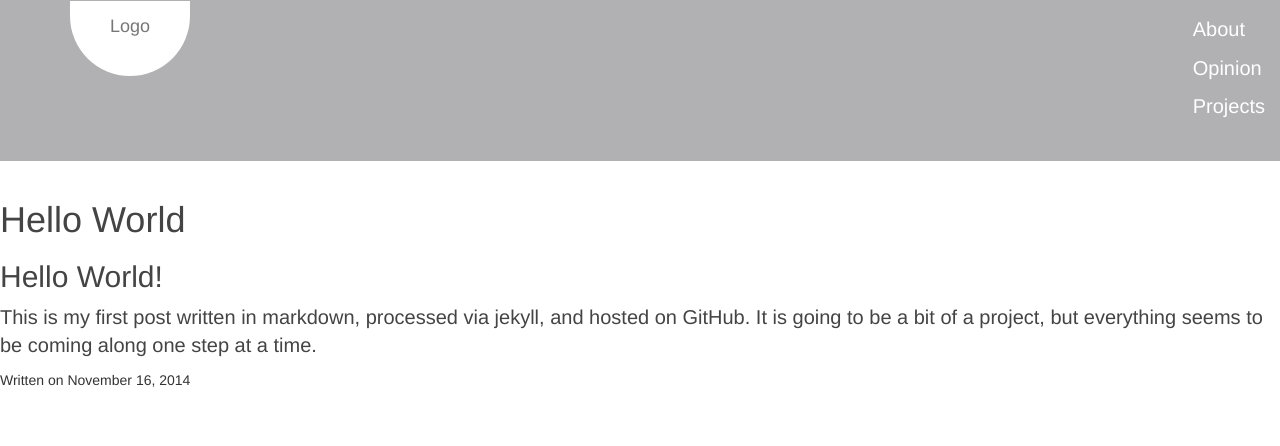
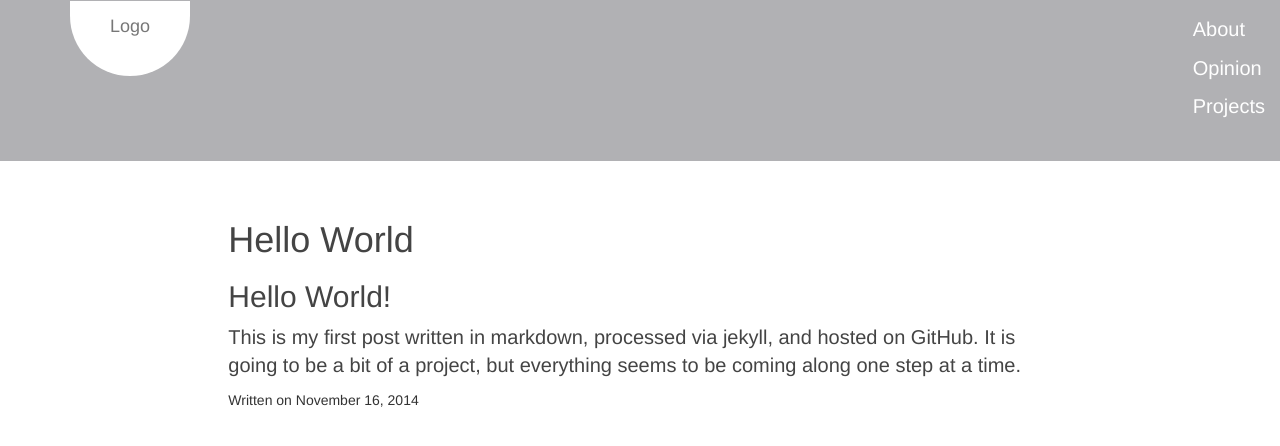
Before and after one commit to tomhohenstein/tomhohenstein.github.io, a Jekyll site: the page built from _posts/2014-11-16-Hello-World.md, in a window 1280 px wide. Shown: the top 446 px of the page. Built offline with Jekyll 4.4.1, drawn with Linux system fonts in a browser that asks for light colours.

Commit message:
Updates post col width

```diff
--- a/_layouts/post.html
+++ b/_layouts/post.html
@@ -2,7 +2,7 @@
 layout: default
 ---
 
-<article class="post">
+<article class="post col-sm-8 col-sm-offset-2">
   <h1>{{ page.title }}</h1>
 
   <div class="entry">
```
